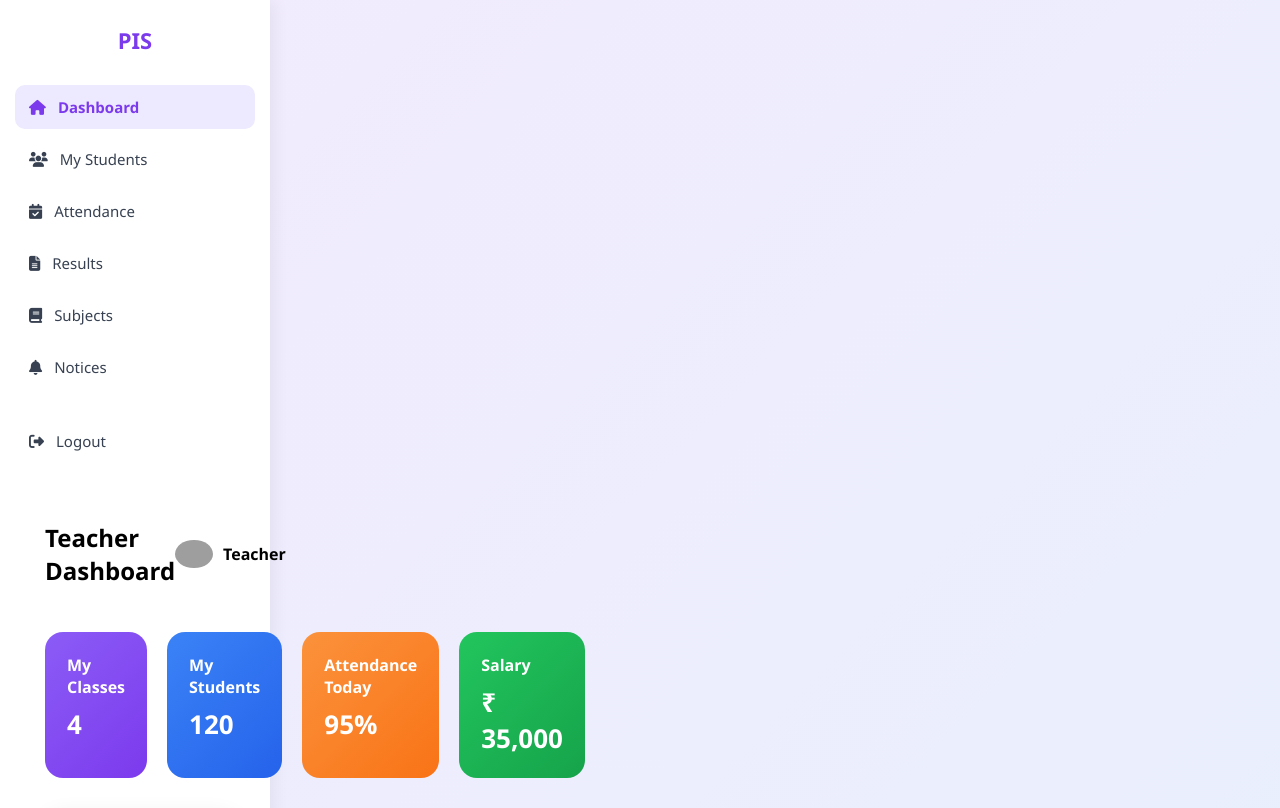
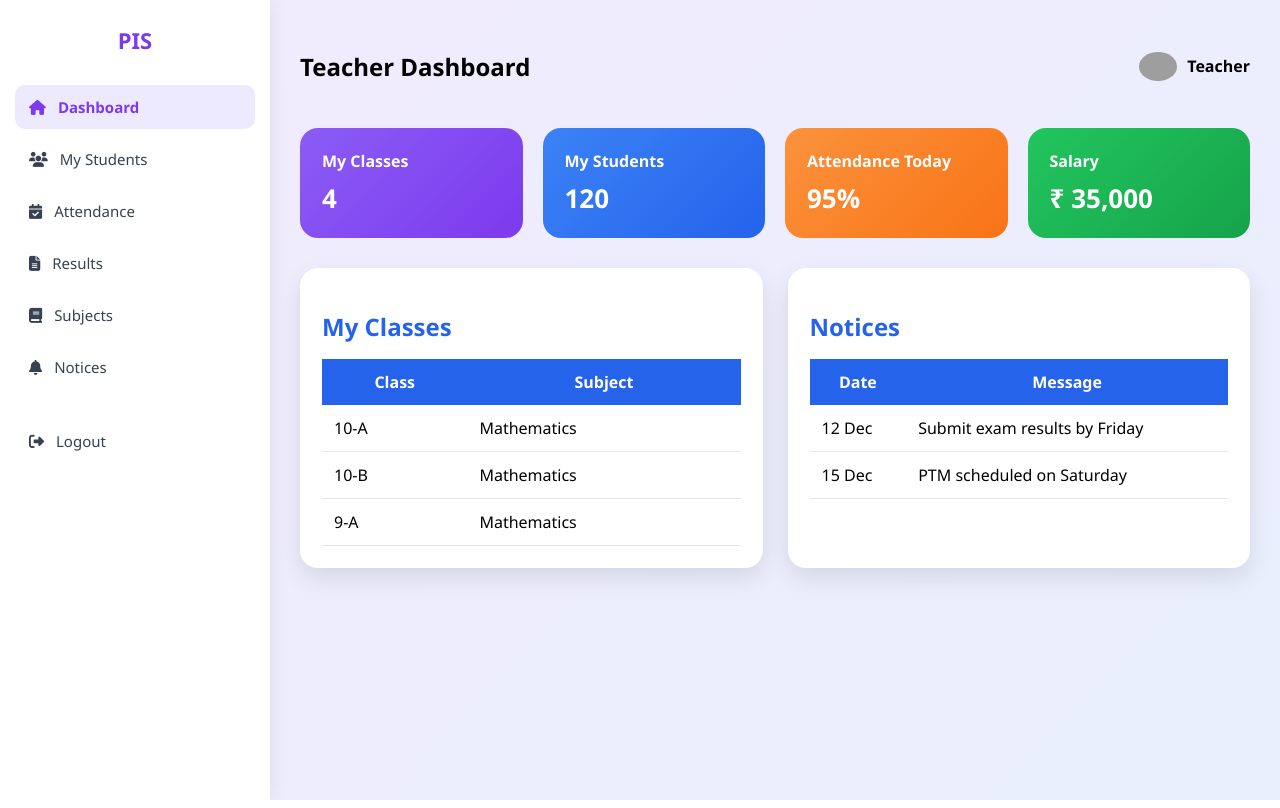
Before and after one commit to Ristel7/School-Management-System, a Flask app: template templates/teacher_dashboard.html in a window 1280 px wide. Shown: the top 808 px of the page. Run offline with Flask 3, Linux system fonts and the light colour scheme; the template is opened without the code that fills it, so the values that code supplies are empty; grey boxes are pictures that could not be loaded.

Commit message:
final commit

```diff
--- a/templates/teacher_dashboard.html
+++ b/templates/teacher_dashboard.html
@@ -5,6 +5,7 @@
     <meta charset="UTF-8">
     <title>Teacher Dashboard</title>
     <link rel="stylesheet" href="https://cdnjs.cloudflare.com/ajax/libs/font-awesome/6.5.0/css/all.min.css">
+
     <style>
         body {
             margin: 0;
@@ -168,9 +169,13 @@
 </head>
 
 <body>
+
     <div class="layout">
+
+        <!-- ===== SIDEBAR ===== -->
         <div class="sidebar">
             <div class="logo">PIS</div>
+
             <div class="menu">
                 <a href="#" class="active"><i class="fa-solid fa-house"></i> Dashboard</a>
                 <a href="#"><i class="fa-solid fa-users"></i> My Students</a>
@@ -183,6 +188,8 @@
                     <i class="fa-solid fa-right-from-bracket"></i> Logout
                 </a>
             </div>
+        </div>
+
         <!-- ===== MAIN CONTENT ===== -->
         <div class="main">
 
@@ -195,6 +202,7 @@
                     Teacher
                 </div>
             </div>
+
             <!-- SUMMARY CARDS -->
             <div class="cards">
                 <div class="card purple">
@@ -211,6 +219,7 @@
                     Attendance Today
                     <span>95%</span>
                 </div>
+
                 <div class="card green">
                     Salary
                     <span>₹ 35,000</span>
@@ -229,8 +238,47 @@
                             <th>Subject</th>
                         </tr>
 
+                        <tr>
+                            <td>10-A</td>
+                            <td>Mathematics</td>
+                        </tr>
+                        <tr>
+                            <td>10-B</td>
+                            <td>Mathematics</td>
+                        </tr>
+                        <tr>
+                            <td>9-A</td>
+                            <td>Mathematics</td>
+                        </tr>
+                    </table>
+                </div>
+
+                <!-- NOTICE BOARD -->
+                <div class="table-box">
+                    <h2>Notices</h2>
+                    <table>
+                        <tr>
+                            <th>Date</th>
+                            <th>Message</th>
+                        </tr>
+
+                        <tr>
+                            <td>12 Dec</td>
+                            <td>Submit exam results by Friday</td>
+                        </tr>
+                        <tr>
+                            <td>15 Dec</td>
+                            <td>PTM scheduled on Saturday</td>
+                        </tr>
+                    </table>
+                </div>
 
             </div>
 
         </div>
+
+    </div>
+
 </body>
+
+</html>
```
Lines whose indentation alone changed are shown as unchanged.
